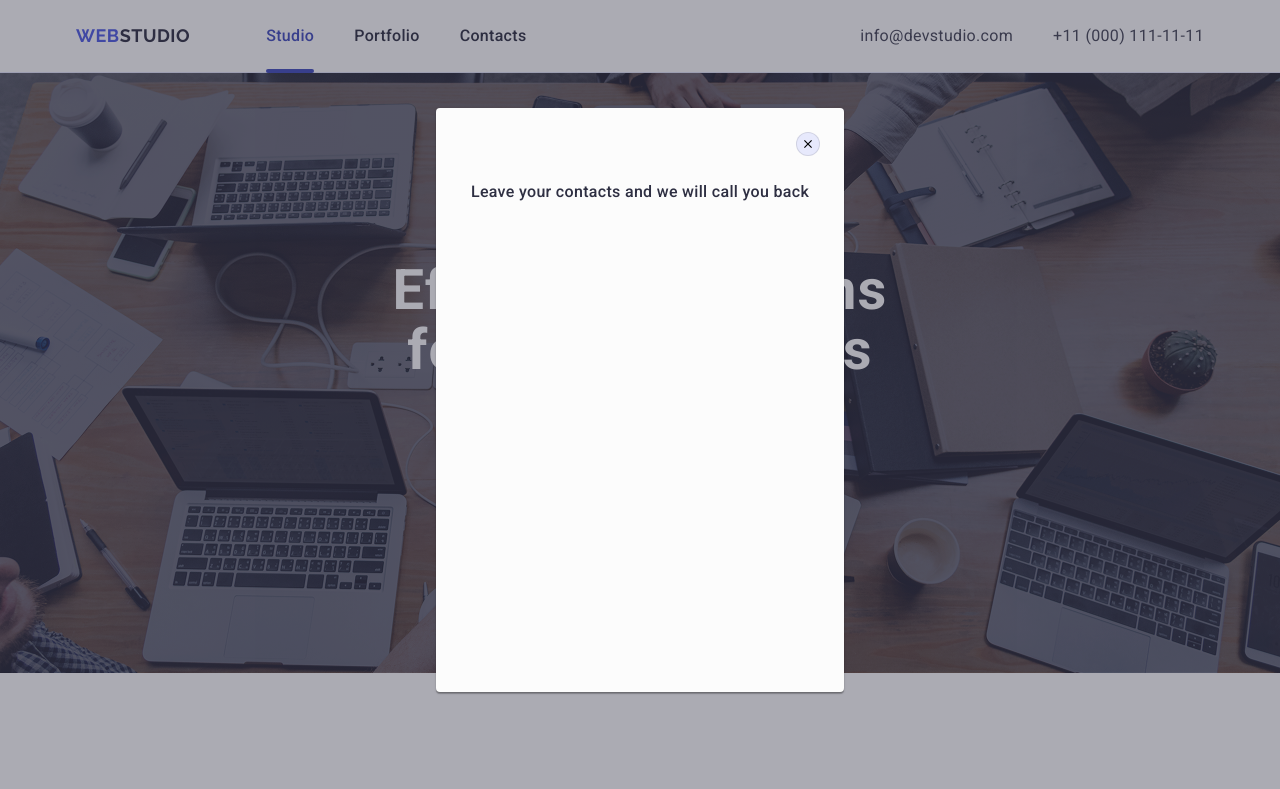
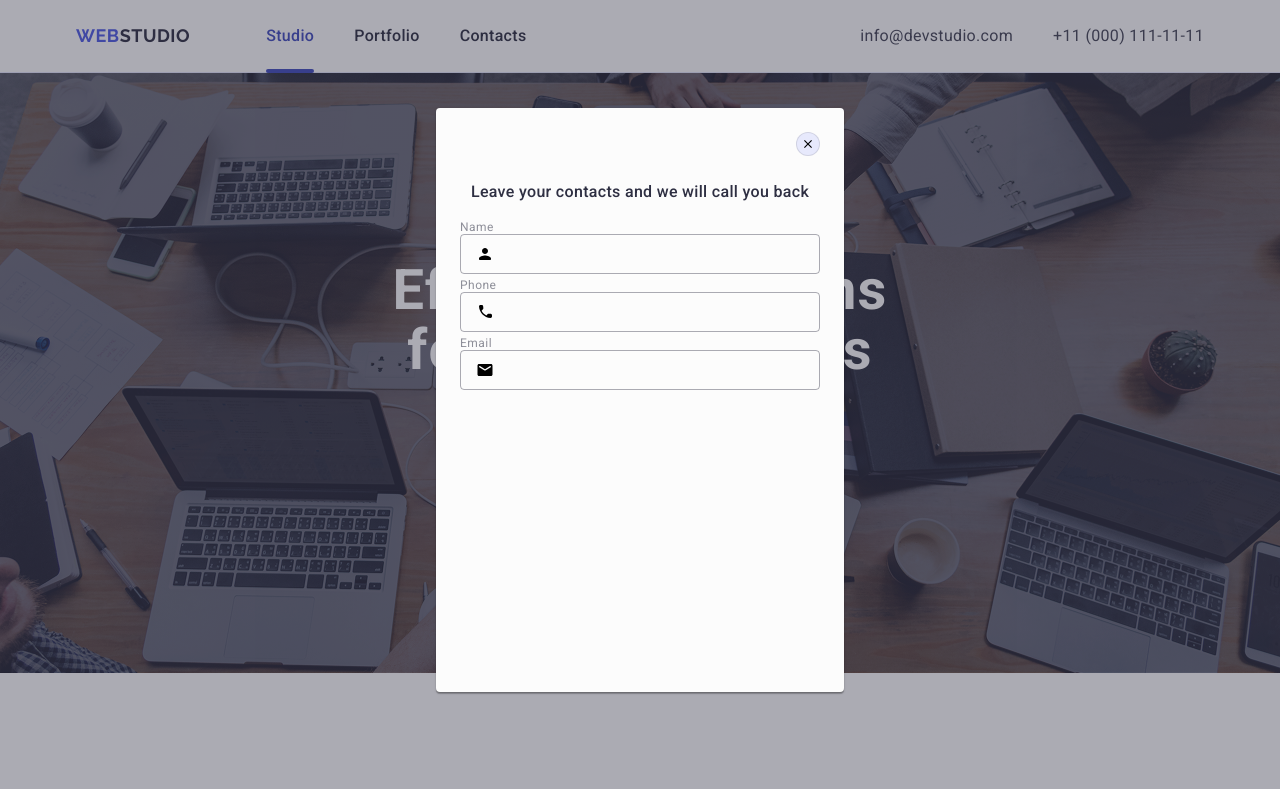
Before and after one commit to Nishiyuuu/goit-markup-hw-05, a plain HTML site: page index.html in a window 1280 px wide. Shown: the top 789 px of the page. Drawn offline with nearby package versions, Linux system fonts and the light colour scheme.

Commit message:
editing form in modal window

```diff
--- a/css/styles.css
+++ b/css/styles.css
@@ -628,3 +628,47 @@ body {
     color: var(--p-color);
     margin-bottom: 16px;
   }
+
+  .modal-form{
+    margin-bottom: 8px;
+  }
+
+  .modal-form .label{
+    font-size: 12px;
+    line-height: 1.17;
+    letter-spacing: 0.04em;
+    color: #8e8f99;
+    display: block;
+    margin-bottom: 4px;
+  }
+
+  .modal-form .label-input{
+    position: relative;
+  }
+
+  .modal-form .label-input .input{
+    width: 100%;
+    height: 40px;
+    border: 1px solid rgba(46, 47, 66, 0.4);
+    border-radius: 4px;
+    background-color: transparent;
+    padding-left: 38px;
+    outline: transparent;
+    transition: border-color 250ms cubic-bezier(0.4, 0, 0.2, 1);
+  }
+
+
+  .modal-form .label-input .input:focus{
+    border-color: #4d5ae5;
+  }
+  .modal-form .label-input .svg{
+    position: absolute;
+    left: 16px;
+    top: 50%;
+    transform: translateY(-50%);
+    transition: fill 250ms cubic-bezier(0.4, 0, 0.2, 1);
+  }
+
+  .label-input:focus-within .svg{
+    fill: #4d5ae5;
+  }
--- a/index.html
+++ b/index.html
@@ -341,6 +341,29 @@
         <div class="modal">
             <button type="button" class="exit-button"><svg class="svg" width="8" height="8"><use href="./images/icons.svg#icon-close"></use></svg></button>
             <p class="modal-p">Leave your contacts and we will call you back</p>
+            <form class="modal-form">
+                <label for="user-name" class="label">
+                    Name
+                    <div class="label-input">
+                        <input type="text" name="user-name" id="user-name" class="input" />
+                        <svg width="18" height="24" class="svg"><use href="./images/icons.svg#icon-person"></use></svg>
+                    </div>
+                </label>
+                <label for="user-phone" class="label">
+                    Phone
+                    <div class="label-input">
+                        <input type="tel" name="user-phone" id="user-phone" class="input" />
+                        <svg width="18" height="24" class="svg"><use href="./images/icons.svg#icon-phone"></use></svg>
+                    </div>
+                </label>
+                <label for="user-email" class="label">
+                    Email
+                    <div class="label-input">
+                        <input type="email" name="user-email" id="user-email" class="input" />
+                        <svg width="18" height="24" class="svg"><use href="./images/icons.svg#icon-email"></use></svg>
+                    </div>
+                </label>
+            </form>
         </div>
       </div>
 
```
